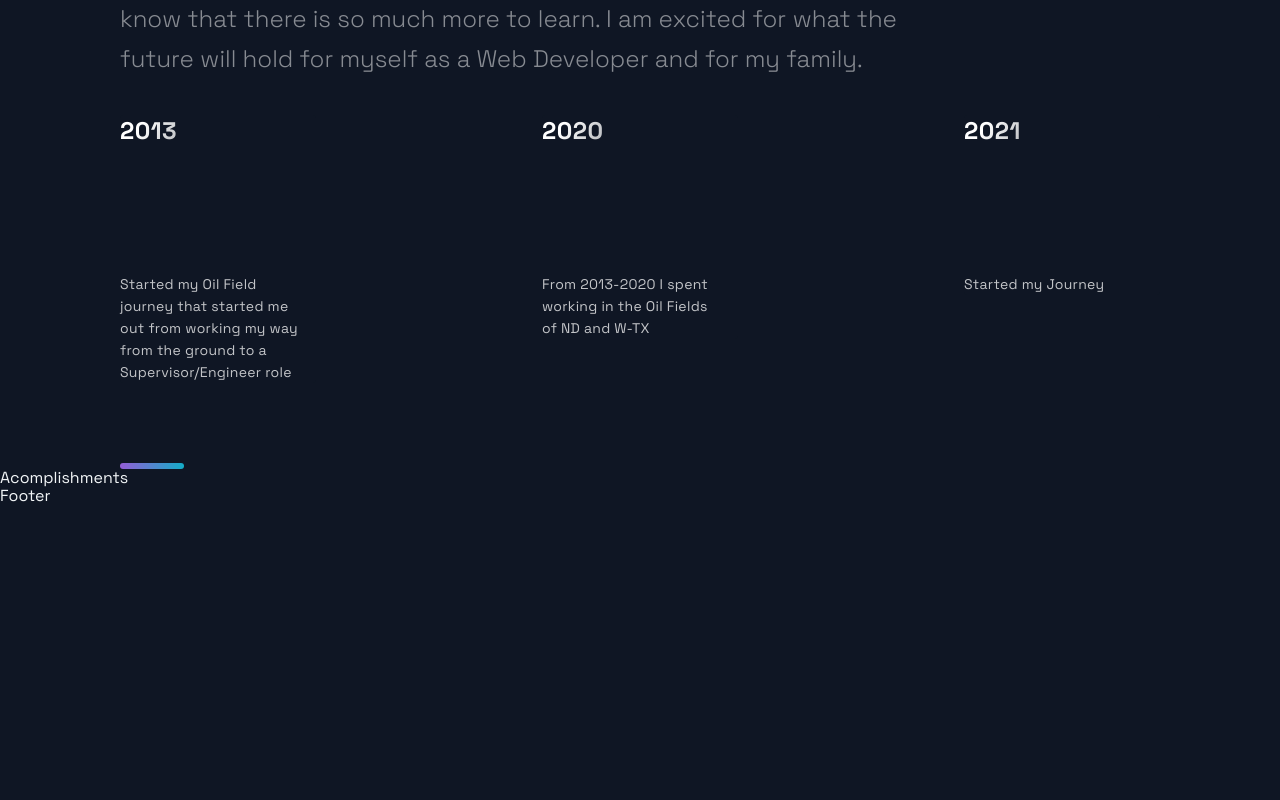
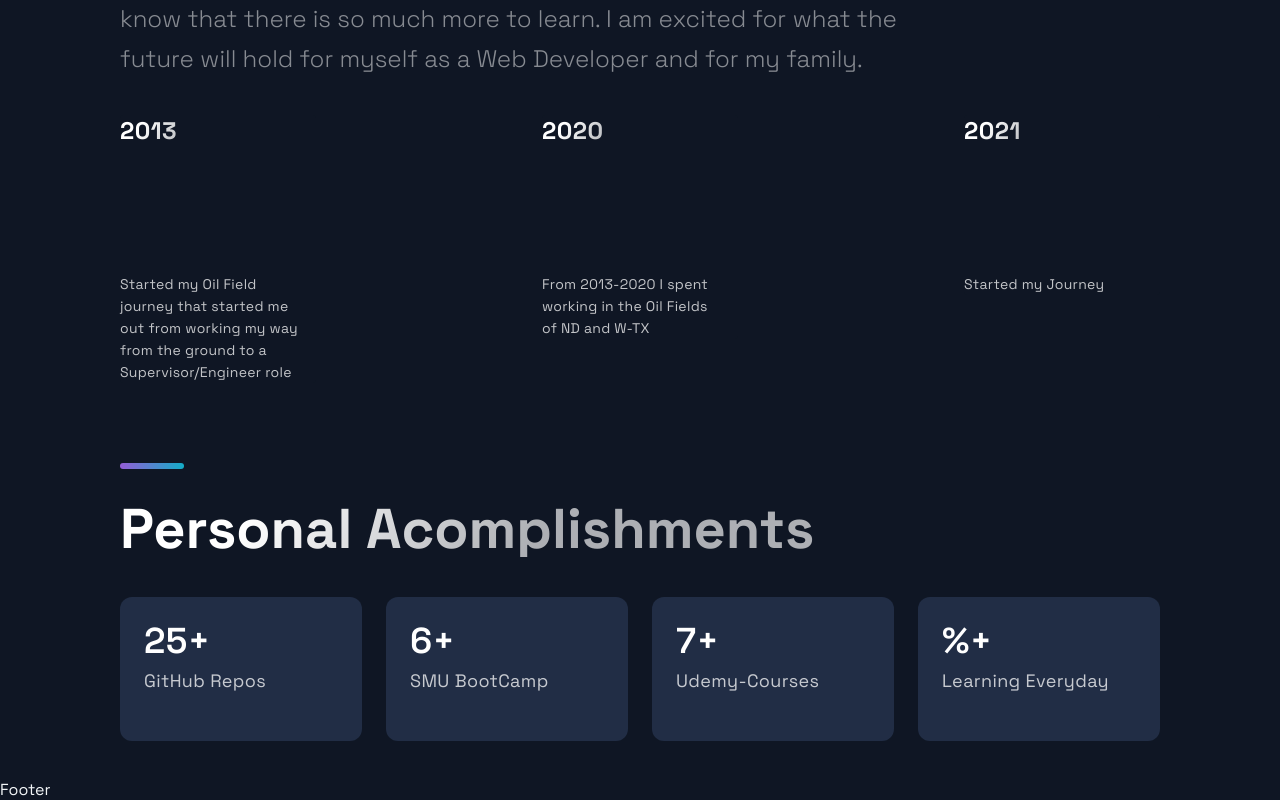
Before and after one commit to boconnorb20/New_React_Portfolio, a Next.js app: page / in a window 1280 px wide. Shown: the part 3139-3939 px from the top of the page. Before the commit the page ends 3645 px from the top, so only its background shows below. Built offline with nearby package versions, Linux system fonts and the light colour scheme.

Commit message:
acomplishment section complete

```diff
--- a/src/components/Acomplishments/Acomplishments.js
+++ b/src/components/Acomplishments/Acomplishments.js
@@ -4,16 +4,24 @@
 import { Box, Boxes, BoxNum, BoxText } from './AcomplishmentsStyles';
 
 const data = [
-  { number: 20, text: 'Open Source Projects'},
-  { number: 1000, text: 'Students', },
-  { number: 1900, text: 'Github Followers', },
-  { number: 5000, text: 'Github Stars', }
+  { number: 25, text: 'GitHub Repos'},
+  { number: 6, text: 'SMU BootCamp', },
+  { number: 7, text: 'Udemy-Courses', },
+  { number: `%`, text: 'Learning Everyday', }
 ];
 
 const Acomplishments = () => (
-  <div>
-    Acomplishments
-  </div>
+  <Section>
+    <SectionTitle>Personal Acomplishments</SectionTitle>
+    <Boxes>
+      {data.map((card, index) => (
+        <Box key={index}>
+          <BoxNum>{card.number}+</BoxNum>
+          <BoxText>{card.text}</BoxText>
+        </Box>
+      ))}
+    </Boxes>
+  </Section>
 );
 
 export default Acomplishments;
```
